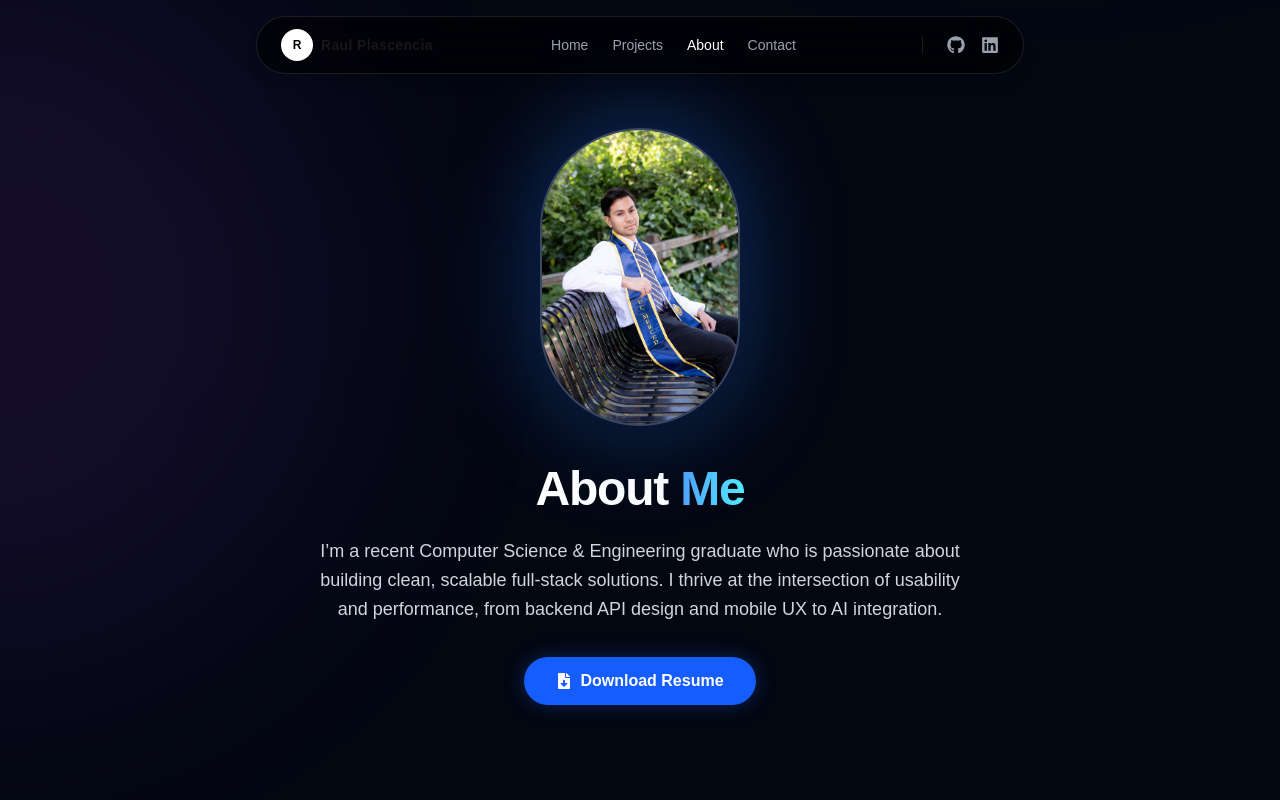
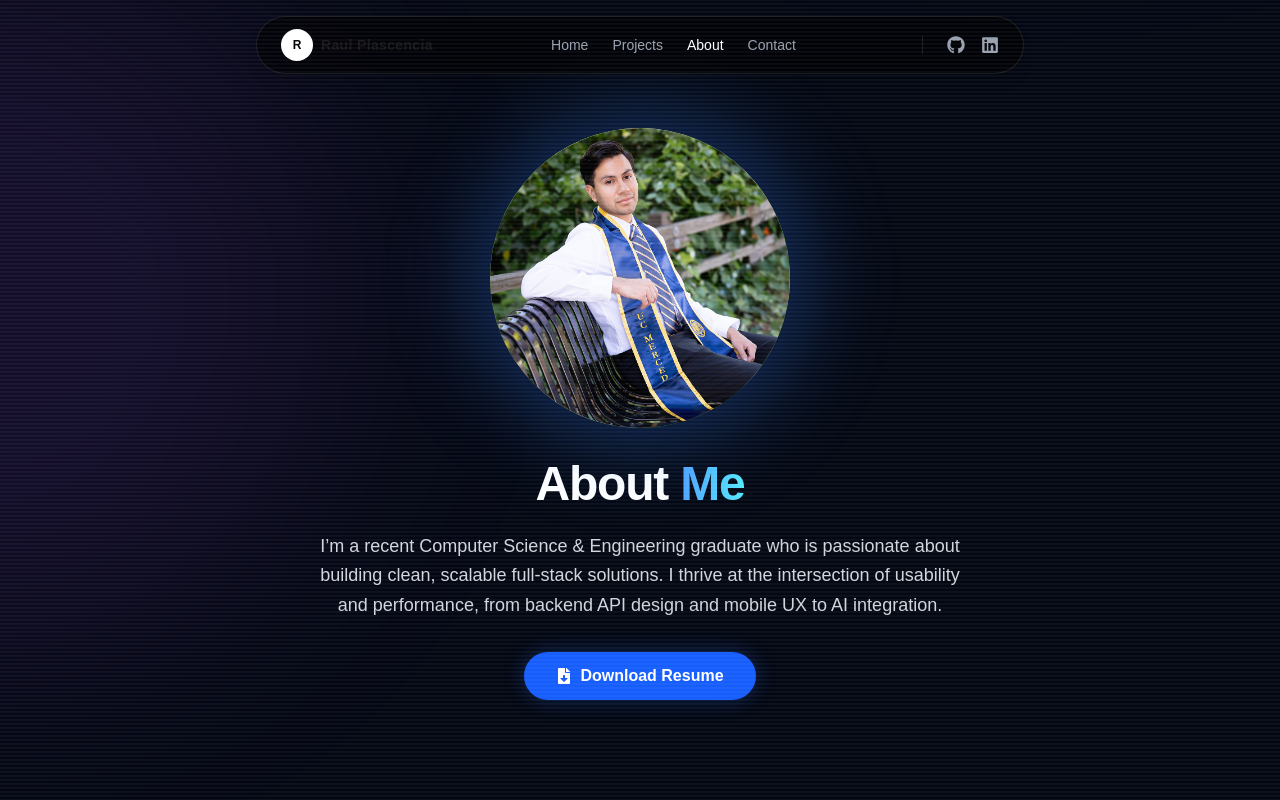
Before and after one commit to rplasc/portfolio, a Next.js app: page /about in a window 1280 px wide. Shown: the top 800 px of the page. Built offline with nearby package versions, Linux system fonts and the light colour scheme.

Commit message:
Add more glitch animations

```diff
--- a/src/app/about/page.tsx
+++ b/src/app/about/page.tsx
@@ -4,6 +4,7 @@ import Image from 'next/image';
 import { motion } from 'framer-motion';
 import timeline from '@/data/timeline';
 import { BackgroundBeams } from '@/components/BackgroundBeams';
+import CyberText from '@/components/CyberText';
 import { FaGraduationCap, FaHeart, FaMusic, FaFileDownload } from 'react-icons/fa';
 
 export default function AboutPage() {
@@ -44,14 +45,17 @@ export default function AboutPage() {
           >
             <div className="absolute inset-0 bg-blue-500/30 blur-2xl rounded-full scale-110 group-hover:scale-125 transition-transform duration-500" />
 
-            <Image
-              src="/profile.jpg"
-              alt="Raul Plascencia"
-              width={200}
-              height={200}
-              className="relative z-10 rounded-full border-2 border-white/20 shadow-2xl object-cover"
-              priority
-            />
+            <div
+              className="glitch-wrapper rounded-full relative w-[300px] h-[300px]"
+              style={{ backgroundImage: 'url(/profile.jpg)' }}
+            >
+              <Image
+                src="/profile.jpg"
+                alt="Raul"
+                fill
+                className="rounded-full object-cover"
+              />
+            </div>
           </motion.div>
 
           <motion.h1
@@ -60,7 +64,7 @@ export default function AboutPage() {
             whileInView={{ opacity: 1, y: 0 }}
             viewport={{ once: true }}
           >
-            About <span className="text-transparent bg-clip-text bg-gradient-to-r from-blue-400 to-cyan-300">Me</span>
+            <CyberText text='About' /> <CyberText text='Me' className="text-transparent bg-clip-text bg-gradient-to-r from-blue-400 to-cyan-300" />
           </motion.h1>
 
           <motion.p
--- a/src/app/contact/page.tsx
+++ b/src/app/contact/page.tsx
@@ -3,6 +3,7 @@
 import { motion } from 'framer-motion';
 import { FaEnvelope, FaLinkedin, FaGithub, FaPaperPlane } from 'react-icons/fa';
 import { BackgroundBeams } from '@/components/BackgroundBeams';
+import CyberText from '@/components/CyberText';
 
 export default function ContactPage() {
   const contactItems = [
@@ -47,7 +48,7 @@ export default function ContactPage() {
           className="mb-16"
         >
           <h1 className="text-4xl md:text-6xl font-extrabold mb-6 tracking-tight">
-            Get in <span className="text-transparent bg-clip-text bg-gradient-to-r from-blue-400 to-purple-400">Touch</span>
+            <CyberText text='Get in' /> <CyberText text='Touch' className="text-transparent bg-clip-text bg-gradient-to-r from-blue-400 to-purple-400" />
           </h1>
           <p className="text-gray-400 text-lg max-w-2xl mx-auto leading-relaxed">
             I'm currently looking for new opportunities as a Software Engineer.
--- a/src/app/globals.css
+++ b/src/app/globals.css
@@ -78,3 +78,78 @@ html {
 .prose li::marker {
   color: #60a5fa;
 }
+
+.scanlines {
+  background: linear-gradient(
+    to bottom,
+    rgba(255, 255, 255, 0),
+    rgba(255, 255, 255, 0) 50%,
+    rgba(255, 255, 255, 0.05) 50%,
+    rgba(255, 255, 255, 0.05)
+  );
+  background-size: 100% 4px;
+  animation: scanlineMove 10s linear infinite;
+  pointer-events: none;
+  position: fixed;
+  top: 0;
+  left: 0;
+  width: 100%;
+  height: 100%;
+  z-index: 9999;
+  opacity: 0.9;
+}
+
+@keyframes scanlineMove {
+  0% { background-position: 0 0; }
+  100% { background-position: 0 100%; }
+}
+
+/* Image Glitch Container */
+.glitch-wrapper {
+  position: relative;
+  overflow: hidden;
+}
+
+.glitch-wrapper::before,
+.glitch-wrapper::after {
+  content: "";
+  position: absolute;
+  top: 0;
+  left: 0;
+  right: 0;
+  bottom: 0;
+  background: inherit;
+  background-image: inherit;
+  background-size: cover;
+  opacity: 0;
+  z-index: 2;
+  pointer-events: none;
+}
+
+.glitch-wrapper:hover::before {
+  opacity: 1;
+  animation: glitch-slice-1 0.3s infinite linear alternate-reverse;
+}
+
+.glitch-wrapper:hover::after {
+  opacity: 1;
+  animation: glitch-slice-2 0.3s infinite linear alternate-reverse;
+}
+
+@keyframes glitch-slice-1 {
+  0% { clip-path: inset(10% 0 80% 0); transform: translate(-5px, 0); }
+  20% { clip-path: inset(80% 0 5% 0); transform: translate(5px, 0); }
+  40% { clip-path: inset(40% 0 50% 0); transform: translate(-5px, 0); }
+  60% { clip-path: inset(20% 0 60% 0); transform: translate(5px, 0); }
+  80% { clip-path: inset(60% 0 20% 0); transform: translate(-5px, 0); }
+  100% { clip-path: inset(30% 0 30% 0); transform: translate(5px, 0); }
+}
+
+@keyframes glitch-slice-2 {
+  0% { clip-path: inset(50% 0 30% 0); transform: translate(5px, 0); }
+  20% { clip-path: inset(10% 0 60% 0); transform: translate(-5px, 0); }
+  40% { clip-path: inset(70% 0 10% 0); transform: translate(5px, 0); }
+  60% { clip-path: inset(30% 0 50% 0); transform: translate(-5px, 0); }
+  80% { clip-path: inset(20% 0 20% 0); transform: translate(5px, 0); }
+  100% { clip-path: inset(60% 0 10% 0); transform: translate(-5px, 0); }
+}
--- a/src/app/layout.tsx
+++ b/src/app/layout.tsx
@@ -14,6 +14,7 @@ export default function RootLayout({ children }: { children: React.ReactNode })
         <Navbar />
         <main className="flex-grow">{children}</main>
         <Footer />
+        <div className="scanlines" />
       </body>
     </html>
   );
--- a/src/app/page.tsx
+++ b/src/app/page.tsx
@@ -5,6 +5,7 @@ import { Typewriter } from "react-simple-typewriter";
 import Link from "next/link";
 import { motion } from "framer-motion";
 import { BackgroundBeams } from "@/components/BackgroundBeams";
+import CyberText from "@/components/CyberText";
 export default function HomePage() {
   const containerVariants = {
     hidden: { opacity: 0 },
@@ -35,7 +36,7 @@ export default function HomePage() {
         >
 
           <motion.h1 variants={itemVariants} className="text-5xl md:text-7xl font-extrabold mb-6 tracking-tight">
-            Hi, I’m <span className="vhs-glitch text-transparent bg-clip-text bg-gradient-to-r from-blue-400 to-cyan-300">Raul Plascencia</span>
+            <CyberText text="Hi, I'm" /> <span className="vhs-glitch text-transparent bg-clip-text bg-gradient-to-r from-blue-400 to-cyan-300">Raul Plascencia</span>
           </motion.h1>
 
           <motion.h2 variants={itemVariants} className="text-xl md:text-3xl font-medium text-gray-400 h-12">
--- a/src/app/projects/page.tsx
+++ b/src/app/projects/page.tsx
@@ -6,6 +6,7 @@ import ProjectCard from '@/components/ProjectCard'; // Make sure this matches yo
 import ProjectModal from '@/components/ProjectModal';
 import { BackgroundBeams } from '@/components/BackgroundBeams'; // Reuse the component we made earlier
 import projects from '@/data/projects';
+import CyberText from '@/components/CyberText';
 
 type Project = typeof projects[number];
 
@@ -34,7 +35,7 @@ export default function ProjectsPage() {
             animate={{ opacity: 1, y: 0 }}
             transition={{ duration: 0.6 }}
           >
-            My <span className="text-transparent bg-clip-text bg-gradient-to-r from-blue-400 to-purple-400">Projects</span>
+            <CyberText text='My' /> <CyberText text='Projects' className="text-transparent bg-clip-text bg-gradient-to-r from-blue-400 to-purple-400" />
           </motion.h1>
           <motion.p
             initial={{ opacity: 0 }}
--- /dev/null
+++ b/src/components/CyberText.tsx
@@ -0,0 +1,46 @@
+'use client';
+
+import { useState, useEffect, useRef } from 'react';
+
+const CHARS = "-_~`!@#$%^&*()+=[]{}|;:,.<>?/";
+
+export default function CyberText({ text, className }: { text: string, className?: string }) {
+  const [displayText, setDisplayText] = useState(text);
+  const intervalRef = useRef<NodeJS.Timeout | null>(null);
+
+  const scramble = () => {
+    let pos = 0;
+
+    if (intervalRef.current) clearInterval(intervalRef.current);
+
+    intervalRef.current = setInterval(() => {
+      const scrambled = text.split("")
+        .map((char, index) => {
+          if (index < pos) return text[index];
+          return CHARS[Math.floor(Math.random() * CHARS.length)];
+        })
+        .join("");
+
+      setDisplayText(scrambled);
+      pos += 1 / 3;
+
+      if (pos > text.length) {
+        if (intervalRef.current) clearInterval(intervalRef.current);
+      }
+    }, 30);
+  };
+
+  useEffect(() => {
+    scramble();
+    return () => { if (intervalRef.current) clearInterval(intervalRef.current); };
+  }, []);
+
+  return (
+    <span
+      className={className}
+      onMouseEnter={scramble}
+    >
+      {displayText}
+    </span>
+  );
+}
```
